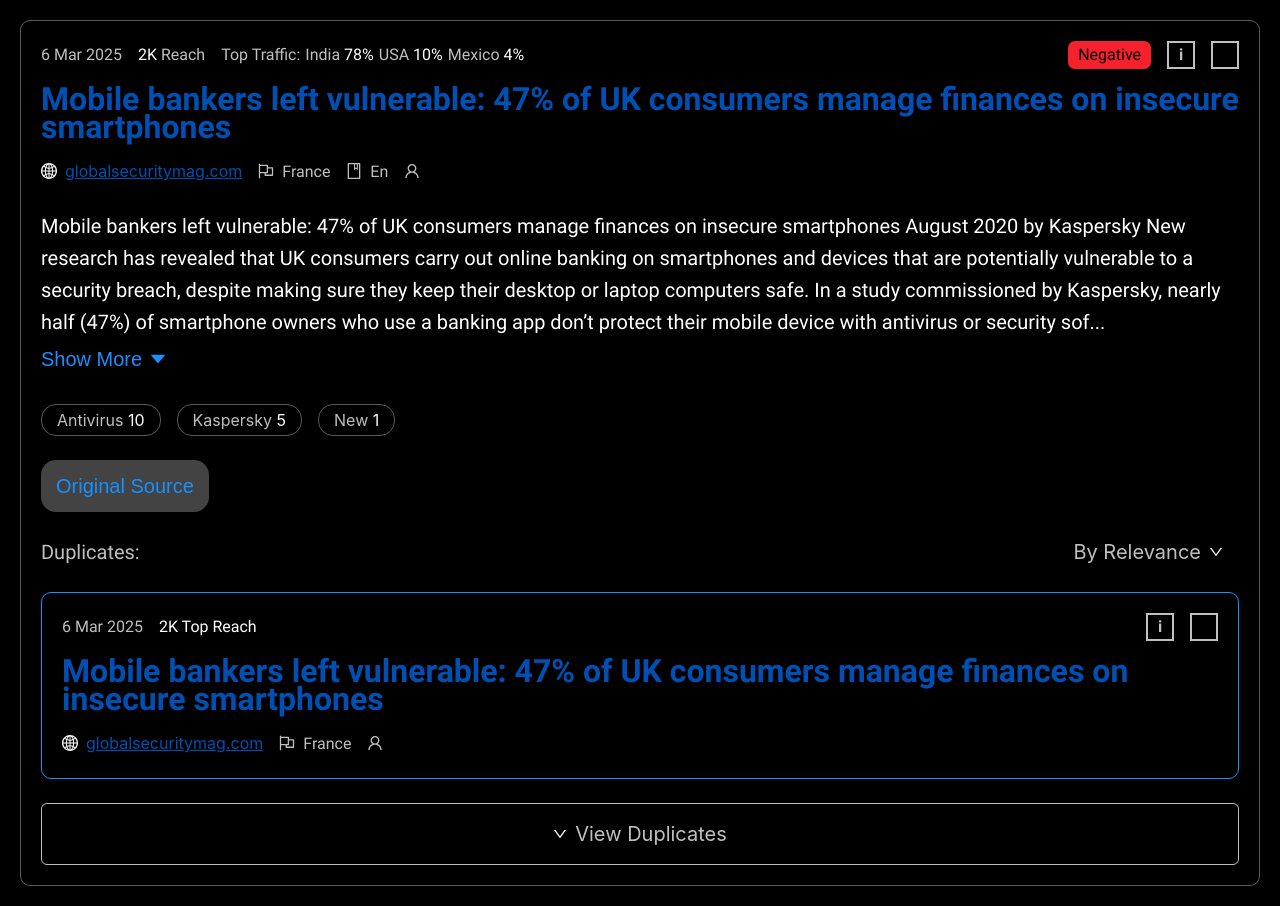
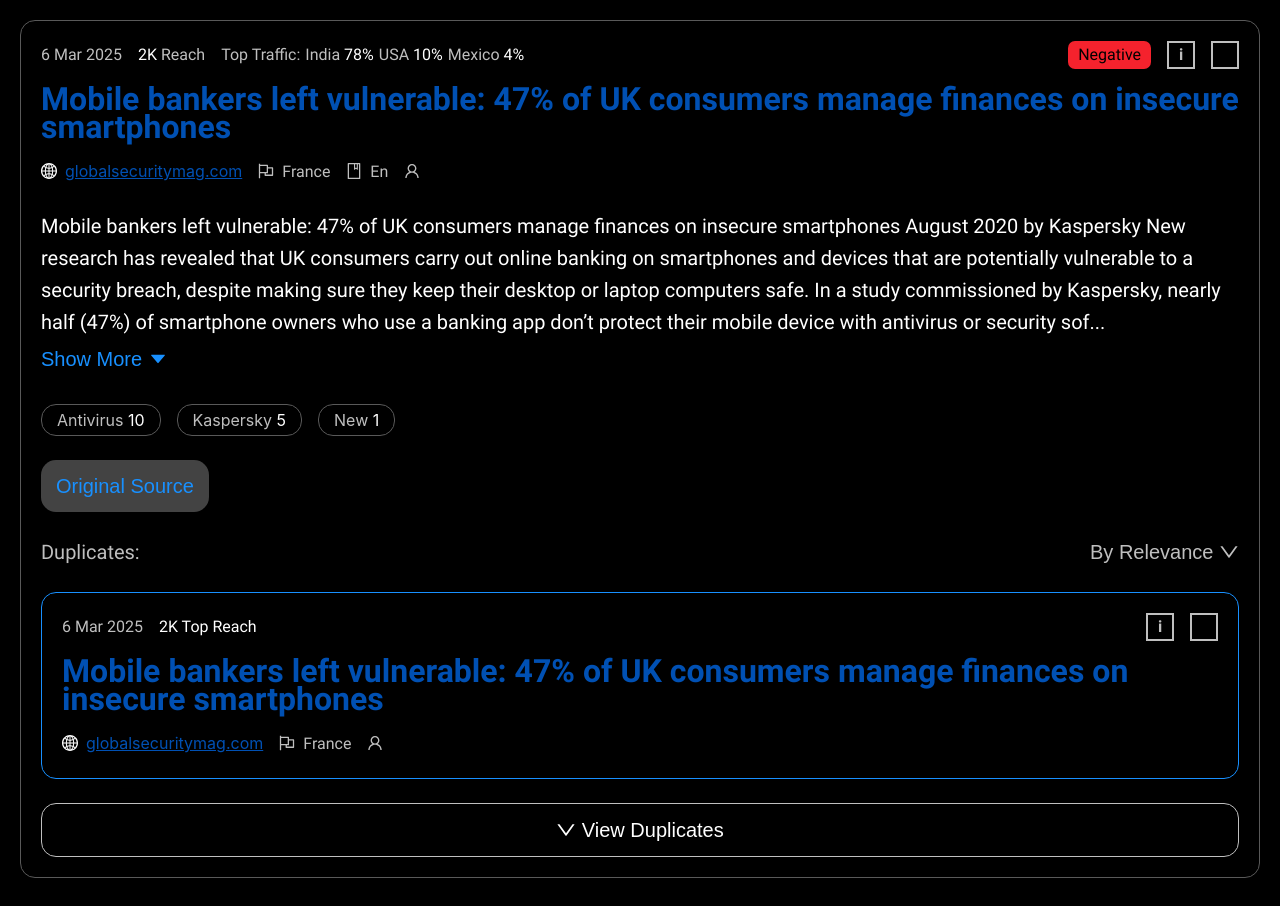
Before and after one commit to gr-sv/newsblock, a React (Create React App) app: page / in a window 1280 px wide. Built offline with nearby package versions, Linux system fonts and the light colour scheme.

Commit message:
Add Buttons into Duplicates. corrections

```diff
--- a/src/components/shared/button/button.jsx
+++ b/src/components/shared/button/button.jsx
@@ -16,8 +16,8 @@ function Button ({
 			className={classNames(s.button, className, {
 				[s.button_showMore]: button_showMore,
 				[s.button_source]: button_source,
-				// [s.button_sorting]: button_sorting,
-				// [duplicates]: button_duplicates,
+				[s.button_sorting]: button_sorting,
+				[s.button_duplicates]: button_duplicates,
 			})}>
 			{ children }
 		</button>
--- a/src/components/shared/button/button.module.scss
+++ b/src/components/shared/button/button.module.scss
@@ -15,7 +15,7 @@
 	}
 
 	&:active {
-		transform: scale(.95);
+		transform: scale(.98);
 	}
 }
 
@@ -29,3 +29,27 @@
 	background-color: var(--darkgray2);
 	border-radius: 15px;
 }
+
+.button_sorting {
+	color: var(--lightgray);
+
+	&:hover {
+		color: var(--darkgray2);
+	}
+}
+
+.button_duplicates {
+	padding: 10px 15px;
+	color: var(--white);
+	border: 1px solid var(--lightgray);
+	border-radius: 15px;
+
+	&:hover {
+		color: var(--lightgray);
+		border-color: var(--darkgray);
+	}
+
+	&:active {
+		transform: scale(.995);
+	}
+}
--- a/src/components/widgets/duplicates/duplicates.jsx
+++ b/src/components/widgets/duplicates/duplicates.jsx
@@ -1,7 +1,8 @@
 import React from 'react';
-import { Button, Flex } from 'antd';
+import { Flex } from 'antd';
 import HeaderOfNews from '../headerOfNews/headerOfNews';
 import s from './duplicates.module.scss'
+import Button from '../../shared/button/button.jsx';
 import { DownOutlined } from '@ant-design/icons';
 
 function Duplicates () {
@@ -10,28 +11,15 @@ function Duplicates () {
 			<Flex justify='space-between' style={{ width: '100%' }}>
 				<p className={s.text}>Duplicates:</p>
 
-				<Button
-					type='text'
-					icon={<DownOutlined style={{ color: '#ffffff' }}/>}
-					iconPosition='end'
-				>
-					<span className={s.btnColor}>By Relevance</span>
+				<Button button_sorting>
+					By Relevance <DownOutlined />
 				</Button>
 			</Flex>
 
 			<HeaderOfNews shortHeader />
 
-			<Button
-				variant='outlined'
-				icon={<DownOutlined style={{ color: '#ffffff' }}/>}
-				iconPosition='start'
-				style={{
-					background: '#000000',
-					borderColor: '#bfbfbf',
-					padding: '30px',
-				}}
-			>
-				<span className={s.btnView}>View Duplicates</span>
+			<Button button_duplicates>
+				<DownOutlined /> View Duplicates
 			</Button>
 		</Flex>
 	)
--- a/src/components/widgets/duplicates/duplicates.module.scss
+++ b/src/components/widgets/duplicates/duplicates.module.scss
@@ -1,6 +1,4 @@
-.text,
-.btnColor,
-.btnView {
+.text {
 	font-size: 20px;
 	line-height: 32px;
 	color: var(--lightgray);
--- a/src/components/widgets/headerOfNews/headerOfNews.module.scss
+++ b/src/components/widgets/headerOfNews/headerOfNews.module.scss
@@ -8,7 +8,7 @@
 .shortHeader {
 	padding: 20px;
 	border: 1px solid var(--blue);
-	border-radius: 10px;
+	border-radius: 15px;
 
 	.topTraffic,
 	.sentiment,
--- a/src/index.scss
+++ b/src/index.scss
@@ -47,5 +47,5 @@ body {
 	background-color: var(--background);
 	padding: 20px;
 	border: 1px solid var(--darkgray);
-	border-radius: 10px;
+	border-radius: 15px;
 }
```
